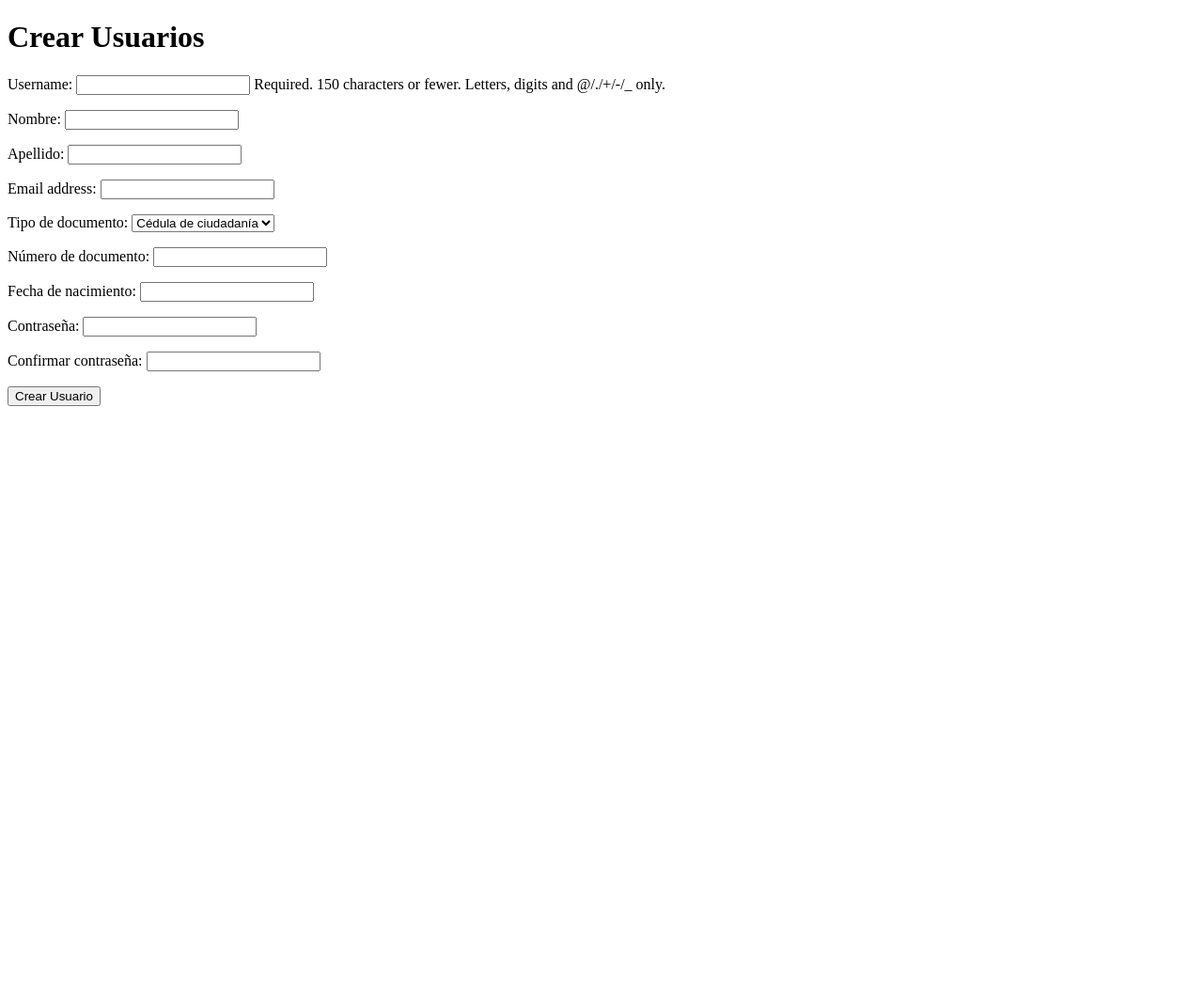
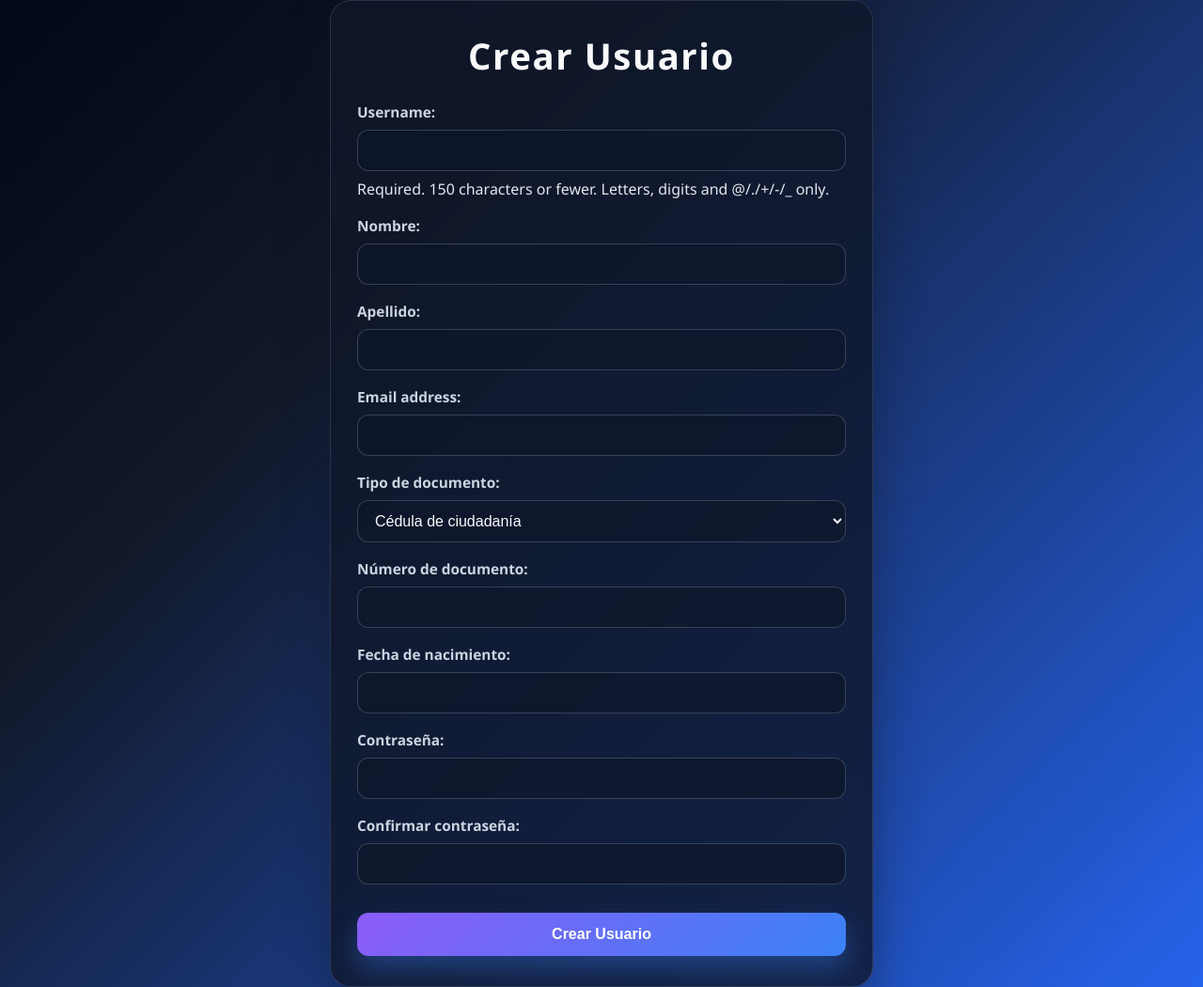
Before and after one commit to camilo14garnica-ACT/Proyecto-final, a Django app: page /usuarios/crear/ in a window 1280 px wide. Shown: the whole page at 94% size. Before the commit the page ends 432 px from the top, so only its background shows below. Run offline with Django 5.2, Linux system fonts and the light colour scheme.

Commit message:
Agregar estilo moderno al formulario de crear usuario

```diff
--- /dev/null
+++ b/static/usuarios/css/crear_usuario.css
@@ -0,0 +1,106 @@
+body {
+    margin: 0;
+    min-height: 100vh;
+    display: flex;
+    align-items: center;
+    justify-content: center;
+    font-family: "Segoe UI", Tahoma, Geneva, Verdana, sans-serif;
+    background: linear-gradient(135deg, #020817 0%, #111827 30%, #2563eb 100%);
+    color: #e2e8f0;
+}
+
+form {
+    width: min(520px, 90vw);
+    background: rgba(15, 23, 42, 0.8);
+    border: 1px solid rgba(148, 163, 184, 0.2);
+    border-radius: 22px;
+    padding: 32px 28px;
+    box-shadow: 0 22px 50px rgba(15, 23, 42, 0.45);
+    backdrop-filter: blur(10px);
+}
+
+h1 {
+    margin: 0 0 24px;
+    text-align: center;
+    color: #f8fafc;
+    font-size: clamp(2rem, 3vw, 2.6rem);
+    letter-spacing: 0.04em;
+}
+
+form p {
+    display: flex;
+    flex-direction: column;
+    gap: 8px;
+    margin: 0 0 18px;
+}
+
+label {
+    font-weight: 600;
+    color: #cbd5e1;
+    font-size: 0.96rem;
+}
+
+input,
+select {
+    width: 100%;
+    box-sizing: border-box;
+    border: 1px solid rgba(148, 163, 184, 0.3);
+    border-radius: 12px;
+    background: rgba(15, 23, 42, 0.72);
+    color: #f8fafc;
+    padding: 12px 14px;
+    font-size: 1rem;
+    outline: none;
+    transition: border-color 0.2s ease, box-shadow 0.2s ease, transform 0.2s ease;
+}
+
+input:focus,
+select:focus {
+    border-color: #8b5cf6;
+    box-shadow: 0 0 0 3px rgba(139, 92, 246, 0.25);
+    transform: translateY(-1px);
+}
+
+button {
+    width: 100%;
+    margin-top: 12px;
+    border: none;
+    border-radius: 12px;
+    padding: 14px 18px;
+    font-size: 1rem;
+    font-weight: 700;
+    cursor: pointer;
+    color: #fff;
+    background: linear-gradient(135deg, #8b5cf6, #3b82f6);
+    box-shadow: 0 14px 28px rgba(59, 130, 246, 0.35);
+    transition: transform 0.2s ease, box-shadow 0.2s ease;
+}
+
+button:hover {
+    transform: translateY(-2px);
+    box-shadow: 0 18px 32px rgba(139, 92, 246, 0.4);
+}
+
+.errorlist {
+    margin: 6px 0 0;
+    padding-left: 18px;
+    color: #fca5a5;
+    font-size: 0.85rem;
+}
+
+ul.errorlist {
+    list-style: none;
+    padding-left: 0;
+}
+
+@media (max-width: 640px) {
+    form {
+        padding: 24px 18px;
+    }
+
+    input,
+    select,
+    button {
+        font-size: 0.96rem;
+    }
+}
--- a/usuarios/templates/usuarios/crear_usuario.html
+++ b/usuarios/templates/usuarios/crear_usuario.html
@@ -1,27 +1,20 @@
+{% load static %}
 <!DOCTYPE html>
 <html lang="es">
 <head>
     <meta charset="UTF-8">
     <meta name="viewport" content="width=device-width, initial-scale=1.0">
-
-
+    <link rel="stylesheet" href="{% static 'usuarios/css/crear_usuario.css' %}">
     <title>Crear Usuario</title>
 </head>
 <body>
-
-    <h1>Crear Usuarios</h1>
-
-    <form method='POST'>
+    <form method="post">
+        <h1>Crear Usuario</h1>
 
         {% csrf_token %}
+        {{ form.as_p }}
 
-        {{form.as_p}}
-
-        <button type="submit">
-            Crear Usuario
-        </button>
-
+        <button type="submit">Crear Usuario</button>
     </form>
-
 </body>
 </html>
```
